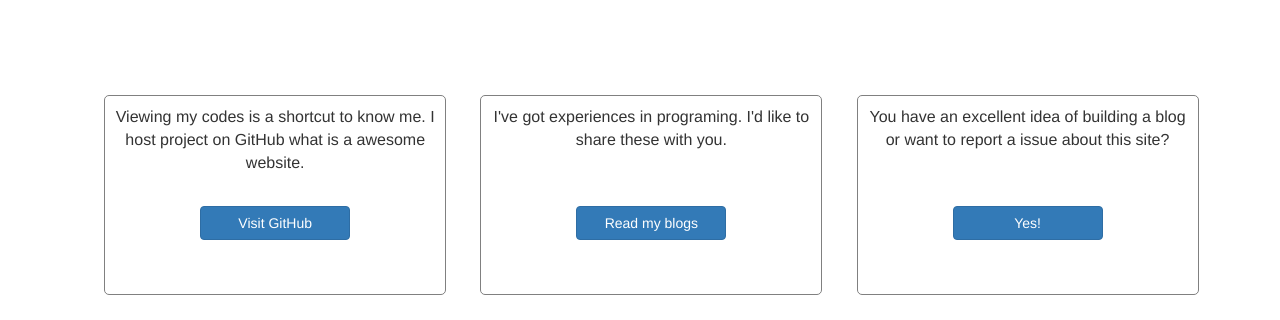
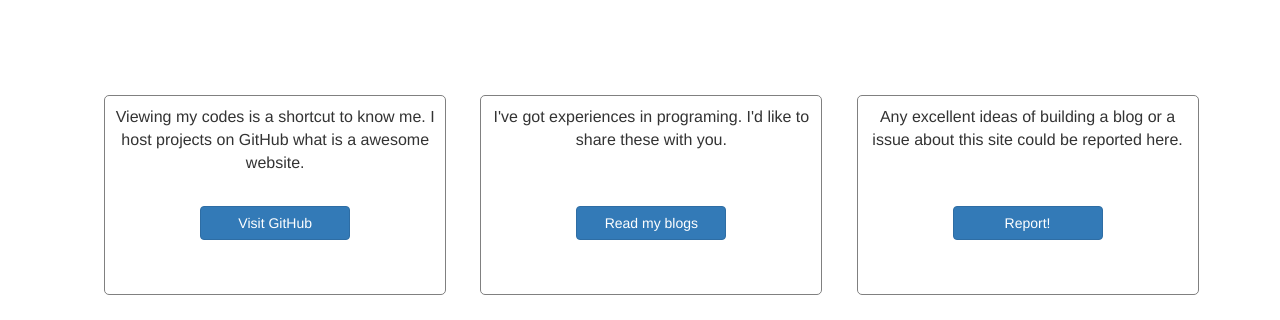
Before and after one commit to WalterInSH/walterinsh.github.io, a Jekyll site: the page built from index.html, in a window 1280 px wide and 977 px high. Shown: the part 361-681 px from the top of the window. Built offline with Jekyll 4.4.1, drawn with Linux system fonts in a browser that asks for light colours; nearby versions of some CDN libraries; Markdown is read by kramdown in place of the engine named in the settings.

Commit message:
bug fix. wrong href and bad content

```diff
--- a/index.html
+++ b/index.html
@@ -14,15 +14,15 @@
 
 <div class="container items">
     <div class="item">
-        <p>Viewing my codes is a shortcut to know me. I host project on GitHub what is a awesome website.</p>
+        <p>Viewing my codes is a shortcut to know me. I host projects on GitHub what is a awesome website.</p>
         <a href="https://github.com/WalterInSH" class="btn btn-primary">Visit GitHub</a>
     </div>
     <div class="item">
         <p>I've got experiences in programing. I'd like to share these with you.</p>
-        <a type="button" class="btn btn-primary">Read my blogs</a>
+        <a href="http://127.0.0.1:4000/blogs.html" class="btn btn-primary">Read my blogs</a>
     </div>
     <div class="item">
-        <p>You have an excellent idea of building a blog or want to report a issue about this site?</p>
-        <a href="https://github.com/WalterInSH/walterinsh.github.io/issues" class="btn btn-primary">Yes!</a>
+        <p>Any excellent ideas of building a blog or a issue about this site could be reported here.</p>
+        <a href="https://github.com/WalterInSH/walterinsh.github.io/issues" class="btn btn-primary">Report!</a>
     </div>
 </div>
```
